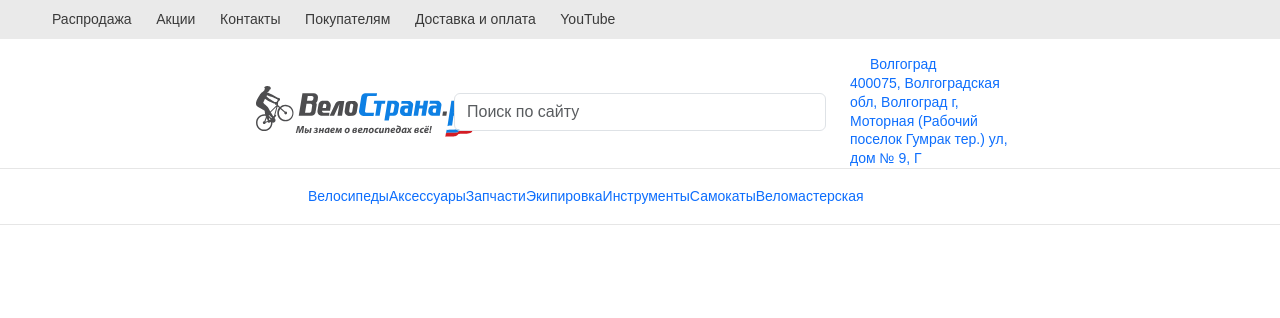
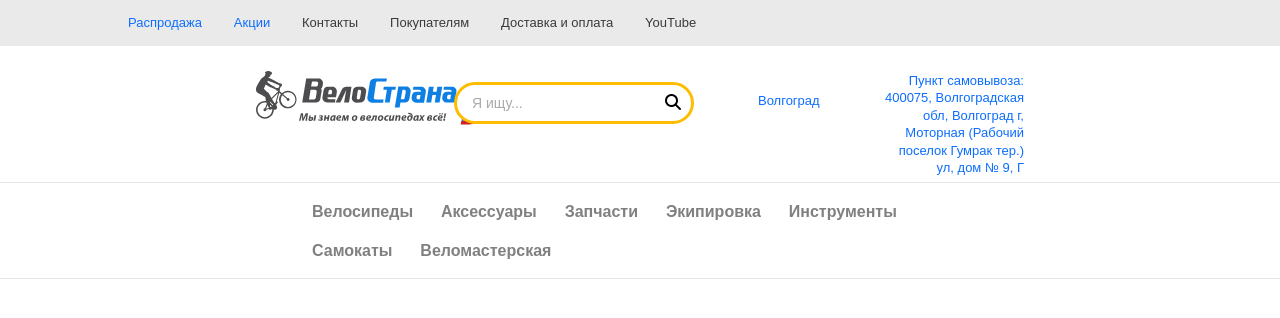
Before and after one commit to KonDI-vlg/volsu_intervolga, a PHP site: page / in a window 1280 px wide. Shown: the top 318 px of the page. Run offline with PHP 8.4, Linux system fonts and the light colour scheme; some libraries are stand-ins or nearby versions.

Commit message:
Переделал на сетку bootstrap. Верхняя часть сайта частично готова. Не хватает выпадающих списков.

```diff
--- a/LR1/css/main.css
+++ b/LR1/css/main.css
@@ -1,55 +1,91 @@
 .header {
-    display: block;
+    width: 100%;
     border-bottom: 1px solid #e6e6e6;
-    position: relative;
-    top: auto;
-    left: auto;
-    padding: 0;
-    width: auto;
-    height: auto;
     background-color: #fff;
+    padding-left: 20%;
+    padding-right: 20%;
 }
 
 .topline-row{
     background-color: #eaeaea;
     width: 100%;
 }
+.topline-row.container{
+    background-color: #eaeaea;
+    padding-right: 20%;
+    padding-left: 20%;
+}
+.topline-menu{
+    width: 100%;
+}
 
 .topline-buttons{
-    display: flex;
-    width: 50%;
-    align-items: center;
-    padding-top: 10px;
-    justify-content: left;
-    padding-bottom: 10px;
+    width: 100%;
 }
 .topline-buttons li{
     display: inline-block;
-    width: max-content;
-    margin-right: auto;
+    padding: 14px;
+    font-size: 13px;
 }
 
-.container {
-    padding-left: 20px;
-    padding-right: 20px;
-    margin: 0 auto;
-    max-width: 1440px;
+.header__logo{
+    margin:9px auto 5px;
+    padding-bottom:20px ;
 }
 
-.header__row {
-    display: flex;
-    align-items: center;
-    justify-content: space-between;
-    padding-left: 20%;
-    padding-right: 20%;
+.header__search{
+    margin:20px auto;
 }
 
-.main-menu {
-    display: flex;
-    justify-content:flex-start;
-    padding-left: 20%;
-    padding-right: 20%;
-    border-bottom: 1px solid #e6e6e6;
+.search-input:after {content:""; clear:both; display:table}
+.search-input{
+    width: 100%;
+    margin: 0 auto;
+}
+.search-input input {
+    width: 100%;
+    height: 42px;
+    padding-left: 15px;
+    border-radius: 42px;
+    border: 3px solid #ffbc00;
+    outline: none;
+    position: relative;
+    transition: .3s linear;
+}
+.search-input input:focus {
+    background: #ffbc00;
+    color: #fff;
+}
+.search-input input::placeholder {color:darkgray}
+.search-input input:focus::placeholder {
+    color:transparent;
+}
+
+.search-input button {
+    width: 42px;
+    height: 42px;
+    border: none;
+    background: none;
+
+}
+.search-input button:before{
+    content: "\f002";
+    font-family: FontAwesome;
+    font-size: 16px;
+}
+
+.city a{
+    margin: 30px auto;
+    padding-left: 40px;
+    display: block;
+    font-size: 13px;
+}
+.shops a{
+    margin: 10px auto 5px;
+    display: block;
+    text-align: right;
+    font-size: 13px;
+
 }
 
 body {
@@ -68,28 +104,21 @@ body {
 
 a {
     text-decoration: none;
-    display: block;
 }
-.catalog-menu_list{
-    width: 70%;
-    display: flex;
-    height: 100%;
-    align-items: center;
-    justify-content: left;
-    padding-top: 10px;
-    padding-bottom: 10px;
+
+.main-menu {
+    padding-left: 20%;
+    padding-right: 20%;
+    border-bottom: 1px solid #e6e6e6;
 }
-.catalog-menu_list li {
-    margin-right: auto;
-    width: max-content;
+
+.catalog-menu_list li{
     display: inline-block;
+    padding-top: 18px;
 }
-.main-menu_row{
-    height: 100%;
+.catalog-menu_list li a{
+    color: inherit;
+    font-size: 16px;
+    font-weight: bold;
+    color: gray;
 }
-.main-menu_catalog{
-    height: 100%;
-}
-.catalog-menu{
-    height: 100%;
-}
--- a/LR1/index.html
+++ b/LR1/index.html
@@ -15,13 +15,13 @@
 <div class="topline-row">
     <div class="container">
         <div class="topline-menu">
-            <ul class="topline-buttons">
-                <li><a href="#"></a>Распродажа</li>
-                <li><a href="#"></a>Акции</li>
-                <li><a href="#"></a>Контакты</li>
-                <li><a href="#"></a>Покупателям</li>
-                <li><a href="#"></a>Доставка и оплата</li>
-                <li><a href="#"></a>YouTube</li>
+            <ul class="topline-buttons row-cols-auto">
+                <li class="col"><a href="#">Распродажа</a></li>
+                <li class="col"><a href="#">Акции</a></li>
+                <li class="col"><a href="#" style="color: inherit">Контакты</a></li>
+                <li class="col"><a href="#" style="color: inherit">Покупателям</a></li>
+                <li class="col"><a href="#" style="color: inherit">Доставка и оплата</a></li>
+                <li class="col"><a href="#" style="color: inherit">YouTube</a></li>
             </ul>
         </div>
     </div>
@@ -29,23 +29,20 @@
 
 <header class="header">
     <div class="header__row row">
-        <div class="header__logo col-md-3">
-            <a href="/">
-                <img width="222" alt="велосипед" src="img/logo.svg">
-            </a>
+        <div class="header__logo col-3">
+            <a href="/"><img width="240" alt="велосипед" src="img/logo.svg"></a>
         </div>
-        <div class="header__search col-md-6">
-            <div class="input-group rounded">
-                <input type="search" class="form-control rounded" placeholder="Поиск по сайту" aria-label="Search"
-                       aria-describedby="search-addon"/>
-            </div>
+        <div class="header__search col-4">
+            <form class="search-input position-relative" action="" method="get">
+                <input type="search" placeholder="Я ищу...">
+                <button class="position-absolute top-0 end-0" type="submit"></button>
+            </form>
         </div>
-        <div class="header__geo col-md-3">
-            <div class="row" style="align-items: center">
-                <div class="city col-md"><a href="#" style="padding-left: 20px">Волгоград</a></div>
-                <div class="shops col-md">
-                    <a href="/">400075, Волгоградская обл, Волгоград г, Моторная (Рабочий поселок Гумрак тер.) ул, дом №
-                        9, Г</a>
+        <div class="header__geo col-5">
+            <div class="row">
+                <div class="city col"><a href="#">Волгоград</a></div>
+                <div class="shops col">
+                    <a href="#">Пункт самовывоза: 400075, Волгоградская обл, Волгоград г, Моторная (Рабочий поселок Гумрак тер.) ул, дом № 9, Г</a>
                 </div>
             </div>
         </div>
@@ -53,25 +50,19 @@
 </header>
 
 <div class="main-menu">
-    <div class="container">
-        <div class="main-menu_row">
-            <div class="main-menu_catalog">
-                <div class="catalog-menu">
-                    <ul class="catalog-menu_list">
-                        <li class=""><a href="#">Велосипеды</a></li>
-                        <li class=""><a href="#">Аксессуары</a></li>
-                        <li class=""><a href="#">Запчасти</a></li>
-                        <li class=""><a href="#">Экипировка</a></li>
-                        <li class=""><a href="#">Инструменты</a></li>
-                        <li class=""><a href="#">Самокаты</a></li>
-                        <li class=""><a href="#">Веломастерская</a></li>
-                    </ul>
-                </div>
-            </div>
-        </div>
+    <div class="container-fluid">
+            <ul class="catalog-menu_list row-cols-auto">
+                <li class="col align-middle"><a class="container-fluid" href="#">Велосипеды</a></li>
+                <li class="col align-middle"><a class="container-fluid" href="#">Аксессуары</a></li>
+                <li class="col align-middle"><a class="container-fluid" href="#">Запчасти</a></li>
+                <li class="col align-middle"><a class="container-fluid" href="#">Экипировка</a></li>
+                <li class="col align-middle"><a class="container-fluid" href="#">Инструменты</a></li>
+                <li class="col align-middle"><a class="container-fluid" href="#">Самокаты</a></li>
+                <li class="col align-middle"><a class="container-fluid" href="#">Веломастерская</a></li>
+            </ul>
     </div>
 </div>
 
-
+<script src="https://kit.fontawesome.com/f6659f06c3.js" crossorigin="anonymous"></script>
 </body>
 </html>
```
